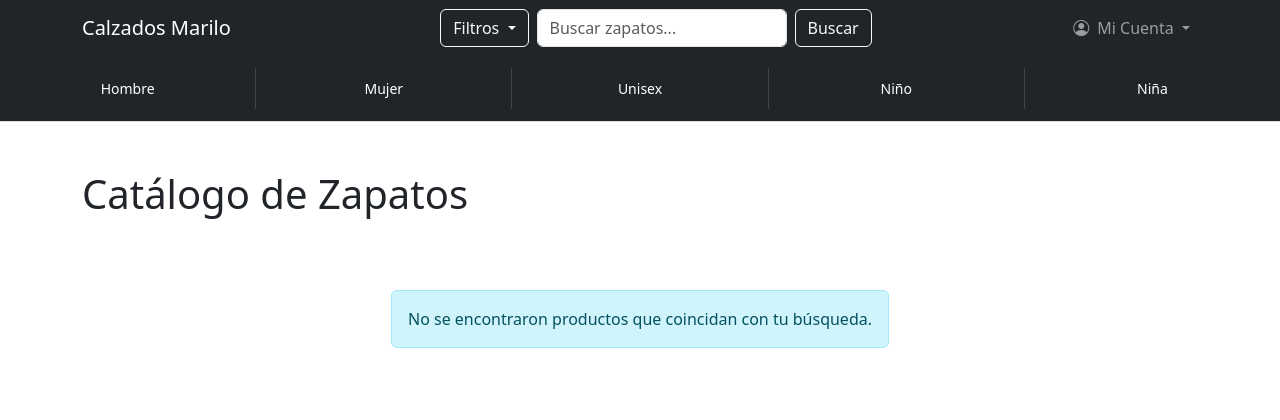
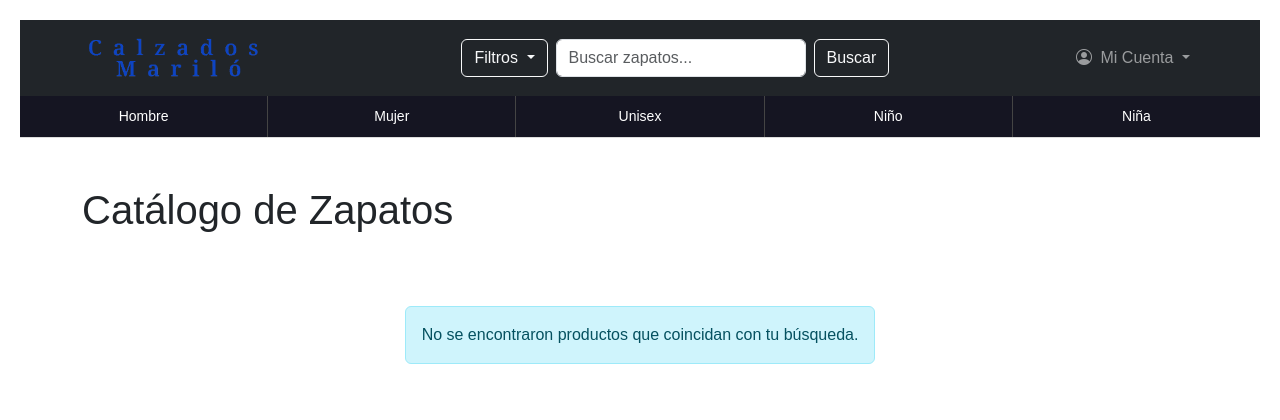
Before and after one commit to miniluz/tienda-calzados-marilo, a Django app: page /catalog/ in a window 1280 px wide. Shown: the top 420 px of the page. Run offline with Django 5.2, Linux system fonts and the light colour scheme; data that the repository does not hold is empty; parts of the project's set-up code (start-up, migrations or seed data) failed here and were passed over.

Commit message:
feat: ✨ Calzados Marilo logo

```diff
--- a/catalog/templates/catalog/zapato_list.html
+++ b/catalog/templates/catalog/zapato_list.html
@@ -4,6 +4,7 @@
 {% block title %}Catálogo de Zapatos - Calzados Marilo{% endblock %}
 
 {% block extra_css %}
+<link rel="stylesheet" href="{% static 'catalog/css/styles.css' %}">
 <style>
     .product-container {
         display: grid;
--- a/templates/base.html
+++ b/templates/base.html
@@ -31,8 +31,7 @@
 
         /* Category Header Styles */
         .category-header {
-            background-color: #212529;
-            padding: 12px 0;
+            background-color: #151522;
             border-bottom: 1px solid #ddd;
             display: flex;
             gap: 0;
@@ -43,11 +42,11 @@
         }
 
         .category-header .category-btn {
+            background-color: #151522;
             padding: 10px 15px;
             font-size: 14px;
             border: none;
             border-right: 1px solid #444;
-            background-color: #212529;
             color: white;
             text-decoration: none;
             border-radius: 0;
@@ -70,6 +69,12 @@
             background-color: white;
             color: black;
         }
+
+        .logo {
+            height: 50px;
+            width: auto;
+            filter: saturate(150%) brightness(110%);
+        }
     </style>
 
     {% block extra_css %}{% endblock %}
@@ -78,7 +83,9 @@
     <!-- Navigation Bar -->
     <nav class="navbar navbar-expand-lg navbar-dark bg-dark">
         <div class="container">
-            <a class="navbar-brand" href="{% url 'home' %}">Calzados Marilo</a>
+            <a class="navbar-brand" href="{% url 'home' %}">
+                <img class="logo" src="{% static '/images/calzados-marilo-logo.png' %}" alt="Calzados Marilo">
+            </a>
             <button class="navbar-toggler" type="button" data-bs-toggle="collapse" data-bs-target="#navbarNav">
                 <span class="navbar-toggler-icon"></span>
             </button>
```
Also changed, not shown: static/images/calzados-marilo-logo.png (added).
